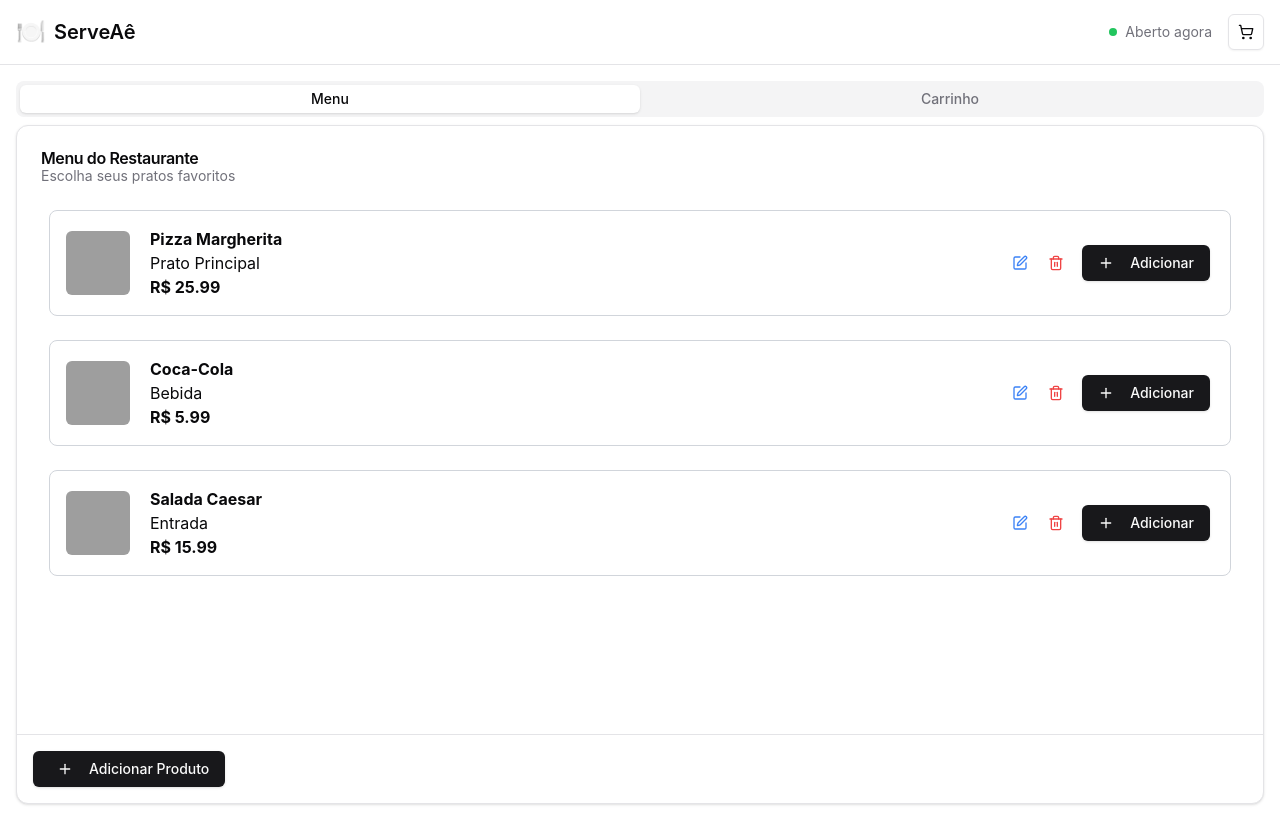
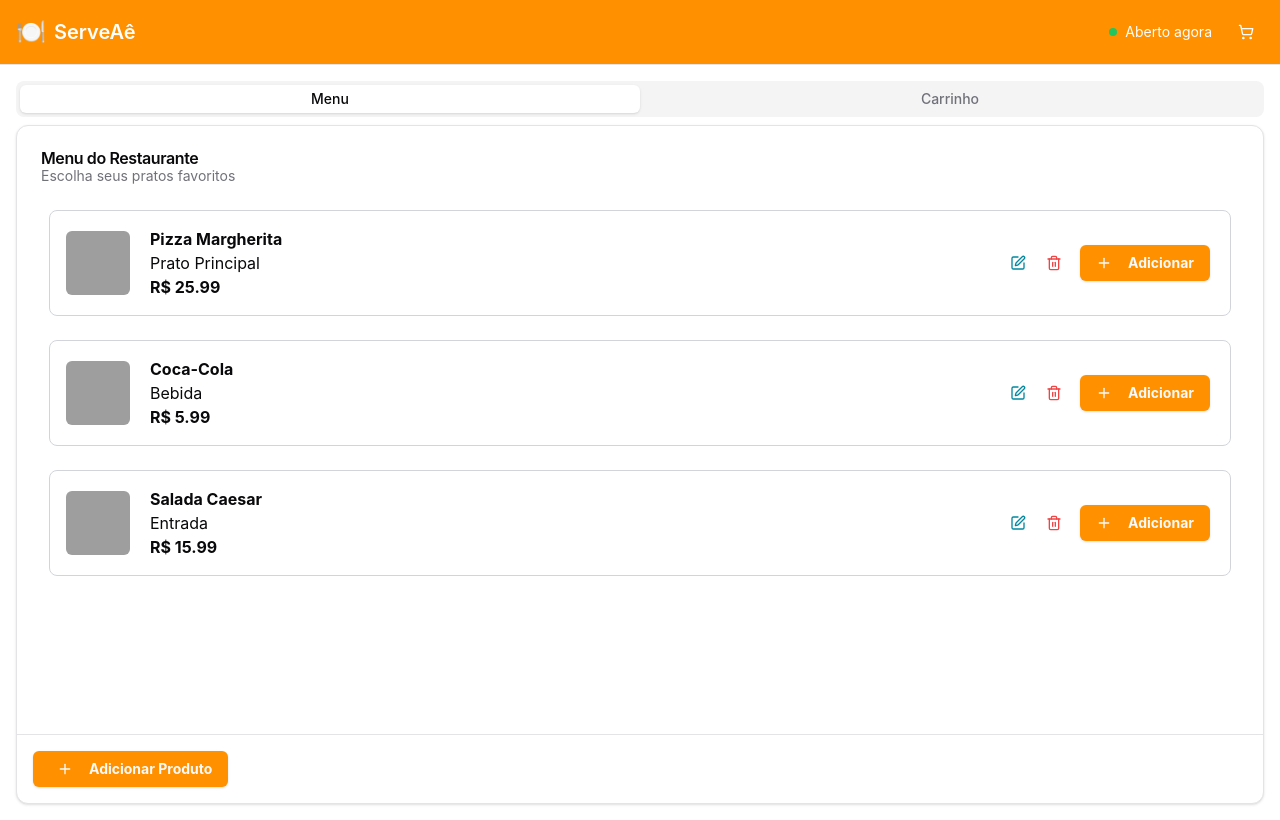
Before and after one commit to lucasrvcintra/serveAe-site, a React (Vite) app: page / in a window 1280 px wide. Built offline with nearby package versions, Linux system fonts and the light colour scheme; grey boxes are pictures that could not be loaded.

Commit message:
Iniciando Estilizacao

```diff
--- a/src/components/CartSection.tsx
+++ b/src/components/CartSection.tsx
@@ -46,7 +46,7 @@ export function CartSection({
                   variant="outline"
                   size="icon"
                   onClick={onClearCart}
-                  className="h-8 w-8"
+                  className="h-8 w-8 hover:bg-red-400"
                 >
                   <Trash2 className="h-4 w-4" />
                 </Button>
@@ -81,7 +81,9 @@ export function CartSection({
               <span className="font-semibold">Total</span>
               <span className="font-semibold">R$ {totalPrice.toFixed(2)}</span>
             </div>
-            <Button className="w-full">Finalizar Pedido</Button>
+            <Button className="w-full bg-[#0088A1] hover:bg-[#009EBA] font-bold">
+              Finalizar Pedido
+            </Button>
           </div>
         )}
       </CardContent>
--- a/src/components/Header.tsx
+++ b/src/components/Header.tsx
@@ -8,13 +8,13 @@ type HeaderProps = {
 
 const Header = ({ cartItemsCount, onCartClick }: HeaderProps) => {
   return (
-    <header className="sticky top-0 z-50 w-full border-b bg-background/95 backdrop-blur supports-[backdrop-filter]:bg-background/60">
+    <header className="sticky top-0 z-50 w-full border-b bg-[#FF9000]">
       <div className="container flex h-16 items-center justify-between px-4">
         <div className="flex items-center space-x-2">
           {/* Logo e Nome */}
           <div className="flex items-center space-x-2">
             <span className="text-2xl font-bold text-primary">🍽️</span>
-            <span className="text-xl font-semibold hidden md:block">
+            <span className="text-xl text-white font-semibold hidden md:block">
               ServeAê
             </span>
           </div>
@@ -24,19 +24,21 @@ const Header = ({ cartItemsCount, onCartClick }: HeaderProps) => {
           {/* Status do Restaurante */}
           <div className="hidden md:flex items-center space-x-2">
             <div className="h-2 w-2 rounded-full bg-green-500"></div>
-            <span className="text-sm text-muted-foreground">Aberto agora</span>
+            <span className="text-sm text-white text-muted-foreground">
+              Aberto agora
+            </span>
           </div>
 
           {/* Botão do Carrinho */}
           <Button
-            variant="outline"
+            variant="link"
             size="icon"
             onClick={onCartClick}
-            className="relative"
+            className="relative hover:bg-[#009EBA]"
           >
-            <ShoppingCart className="h-5 w-5" />
+            <ShoppingCart className="h-5 w-5 text-white" />
             {cartItemsCount > 0 && (
-              <span className="absolute -top-2 -right-2 h-5 w-5 rounded-full bg-primary text-white text-xs flex items-center justify-center">
+              <span className="absolute -top-2 -right-2 h-5 w-5 rounded-full bg-primary text-[#0088A1] font-bold text-xs flex items-center justify-center bg-white">
                 {cartItemsCount}
               </span>
             )}
--- a/src/components/ProductCard.tsx
+++ b/src/components/ProductCard.tsx
@@ -41,7 +41,7 @@ export default function ProductCard({
             onClick={() => onEditProduct(product)}
             variant="ghost"
             size="icon"
-            className="text-blue-500 hover:text-blue-600"
+            className="text-[#0088A1] hover:text-[#009EBA]"
           >
             <Edit className="h-4 w-4" />
           </Button>
@@ -57,7 +57,7 @@ export default function ProductCard({
         <div className="flex flex-1 md:flex-grow-0 items-center">
           <Button
             onClick={() => onAddToCart(product)}
-            className="mx-1 my-1 flex-1"
+            className="mx-1 my-1 flex-1 bg-[#FF9000] hover:bg-green-600 font-bold"
           >
             <Plus className="mr-2 h-4 w-4" /> Adicionar
           </Button>
--- a/src/components/ProductsModal.tsx
+++ b/src/components/ProductsModal.tsx
@@ -68,7 +68,7 @@ const ProductsDialog: React.FC<ProductsDialogProps> = ({
   return (
     <Dialog open={isOpen} onOpenChange={setIsOpen}>
       <DialogTrigger asChild>
-        <Button>
+        <Button className="bg-[#FF9000] hover:bg-green-600 font-bold">
           <Plus className="h-4 w-4 mx-2" />
           Adicionar Produto
         </Button>
@@ -144,12 +144,20 @@ const ProductsDialog: React.FC<ProductsDialogProps> = ({
               }
             />
           </div>
-          <Button onClick={handleSubmit} className="w-full">
+          <Button
+            onClick={handleSubmit}
+            className="w-full bg-green-500 hover:bg-green-600 font-bold"
+          >
             {editingProduct ? 'Salvar Alterações' : 'Adicionar Produto'}
           </Button>
         </div>
         <DialogFooter>
-          <Button onClick={() => setIsOpen(false)}>Fechar</Button>
+          <Button
+            onClick={() => setIsOpen(false)}
+            className="bg-red-500 hover:bg-red-700 font-bold"
+          >
+            Fechar
+          </Button>
         </DialogFooter>
       </DialogContent>
     </Dialog>
```
